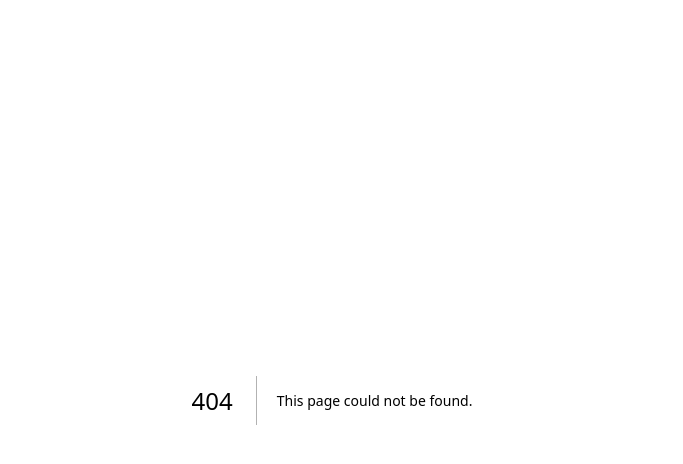
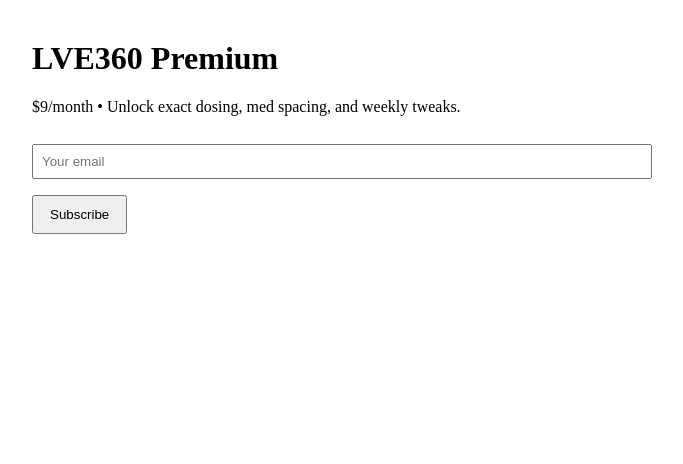
Before and after one commit to LGomes360/lve360-app, a Next.js app: page /pricing in a window 1280 px wide. Before the commit this address had no page. Shown: the top 464 px of the page, without its empty margins (308-991 px from the left). Built offline with nearby package versions, Linux system fonts and the light colour scheme.

Commit message:
Create page.tsx

```diff
--- /dev/null
+++ b/app/pricing/page.tsx
@@ -0,0 +1,32 @@
+'use client';
+import { useState } from 'react';
+
+export default function Pricing() {
+  const [email, setEmail] = useState('');
+
+  const subscribe = async () => {
+    const res = await fetch('/api/stripe/checkout', {
+      method: 'POST',
+      headers: { 'Content-Type': 'application/json' },
+      body: JSON.stringify({ email })
+    });
+    const { url } = await res.json();
+    window.location.href = url;
+  };
+
+  return (
+    <main style={{maxWidth:600, margin:'40px auto', padding:'0 16px'}}>
+      <h1>LVE360 Premium</h1>
+      <p>$9/month • Unlock exact dosing, med spacing, and weekly tweaks.</p>
+
+      <input
+        type="email"
+        placeholder="Your email"
+        value={email}
+        onChange={e=>setEmail(e.target.value)}
+        style={{width:'100%', padding:8, marginTop:12}}
+      />
+      <button onClick={subscribe} style={{marginTop:16, padding:'10px 16px'}}>Subscribe</button>
+    </main>
+  );
+}
```
